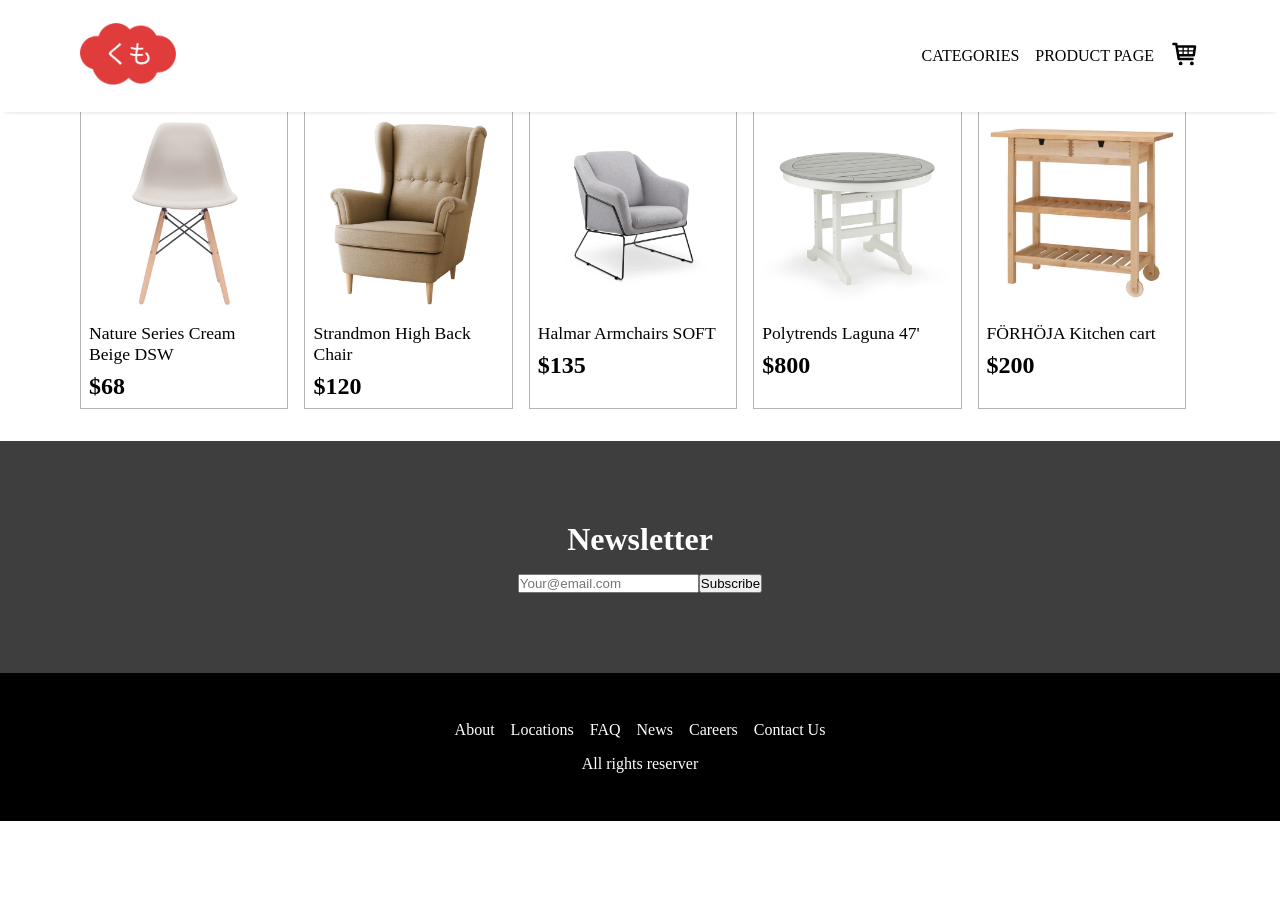
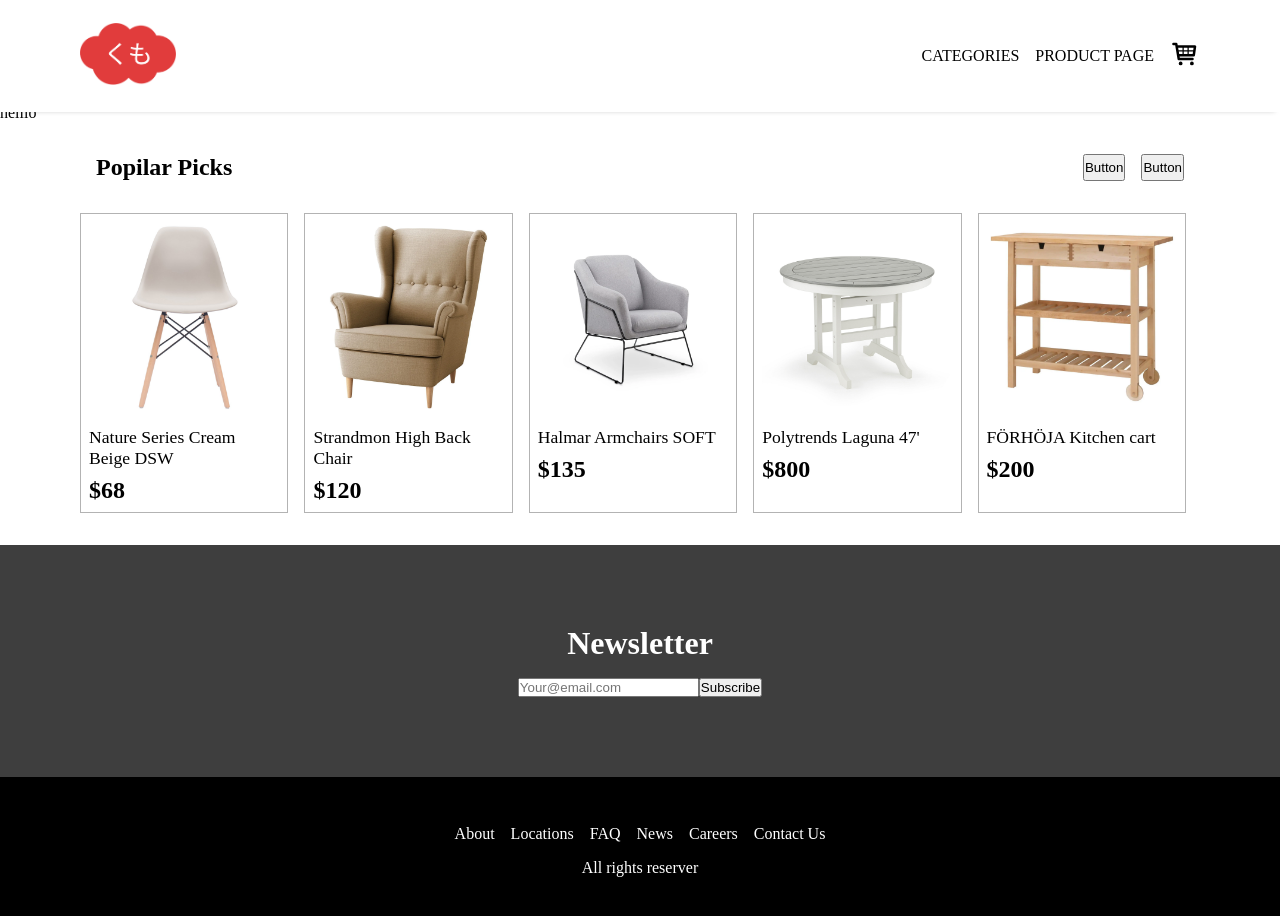
Before and after one commit to OnigiriKing/kumo-market, a React (Create React App) app: page /product in a window 1280 px wide. Shown: the top 916 px of the page. Before the commit the page ends 821 px from the top, so only its background shows below. Built offline with nearby package versions, Linux system fonts and the light colour scheme.

Commit message:
Settings update

```diff
--- a/src/pages/productPage/Product.jsx
+++ b/src/pages/productPage/Product.jsx
@@ -5,9 +5,9 @@
 export default function Product() {
 
    return (
-       <div id="product-page">
-       helllo
-        <Trending />
-       </div>
-    );
+     <div id="product-page">
+       <div className="product-wrapper">helllo</div>
+       <Trending />
+     </div>
+   );
 }
--- a/src/styles/global/_settings.scss
+++ b/src/styles/global/_settings.scss
@@ -3,6 +3,7 @@
 $maxWidth: 70rem;
 $baseMargin: 0 1rem;
 $basePadding: 2rem 0;
+$topMargin: 6.5rem;
 
 * {
   margin: 0;
--- a/src/styles/homeStyle/_homeStyle.scss
+++ b/src/styles/homeStyle/_homeStyle.scss
@@ -1,7 +1,7 @@
 @use "../global" as *;
 
 #home-page {
-  margin-top: 6.5rem;
+  margin-top: $topMargin;
 }
 
 //! Start screen
--- /dev/null
+++ b/src/styles/productStyle/_index.scss
@@ -0,0 +1 @@
+@forward "./product.scss";
--- /dev/null
+++ b/src/styles/productStyle/_product.scss
@@ -0,0 +1,5 @@
+@use "../global" as *;
+
+#product-page {
+    margin-top: $topMargin;
+}
--- a/src/styles/style.scss
+++ b/src/styles/style.scss
@@ -3,3 +3,4 @@
 @forward "./footerStyle";
 @forward "./homeStyle";
 @forward "./categoriesStyle";
+@forward "./productStyle";
```
Also changed, not shown: src/styles/categoriesStyle/_categories.scss (+3 -5 lines), src/dist/style.css, 1 other file (tests, documents, lock files or other folders).
